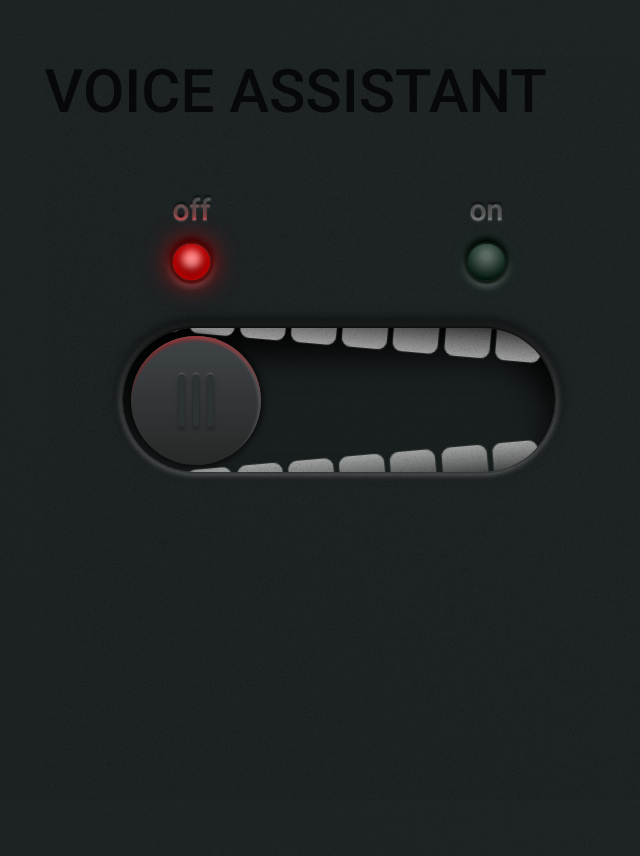
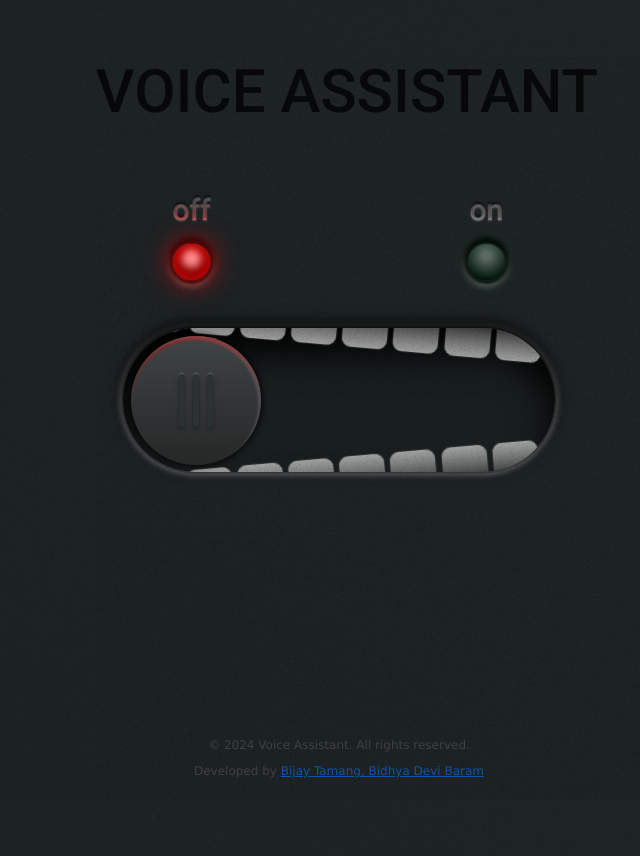
Before and after one commit to bijay91lt/Voice-Assistant, a Flask app: page / in a window 1280 px wide; the page is wider, and only the part inside the window is pictured. Shown: that part, without its empty margins (301-941 px from the left). Run offline with Flask 3, Linux system fonts and the light colour scheme.

Commit message:
Add new feature

```diff
--- a/Murphy_91lt/main.py
+++ b/Murphy_91lt/main.py
@@ -57,7 +57,7 @@ def handle_command(command):
         return va1.lock_window()
     elif "shutdown" in command:
         return va1.shut_down()
-    elif "empty bin" in command:
+    elif "recycle bin" in command:
         return va1.empty_bin()
     elif "sleep" in command:
         return va1.sleep()
--- a/Murphy_91lt/static/style.css
+++ b/Murphy_91lt/static/style.css
@@ -31,7 +31,7 @@ body:before {
   content: "VOICE ASSISTANT";
   font-size: 60px;
   position: absolute;
-  left:27%;
+  left:31%;
   top: 7%;
   width: 100%;
   height: 100%;
@@ -359,3 +359,21 @@ span.light-on:after {
 #btn:checked + label + .lights span.light-off:before {
   --lg: var(--gr);
 }
+footer {
+  text-align: center;
+  color: #404040;
+  font-family: 'Lucida Sans', 'Lucida Sans Regular', 'Lucida Grande', 'Lucida Sans Unicode', Geneva, Verdana, sans-serif;
+  font-size: 12px;
+  margin-top: 10px;
+  position: absolute;
+  bottom: 10px;
+  left: 50%;
+  transform: translateX(-50%);
+  z-index: 999;
+}
+
+footer a {
+  color: #007bff97; /* Set the link color to blue */
+  text-decoration: underline; /* Underline the link */
+  cursor: pointer;
+}
--- a/Murphy_91lt/templates/index.html
+++ b/Murphy_91lt/templates/index.html
@@ -27,6 +27,10 @@
             <span class="light-on"></span>
         </div>
     </div>
+    <footer>
+      <p>&copy; 2024 Voice Assistant. All rights reserved.</p>
+      <p>Developed by <a href="https://github.com/kakeru91lt" target="_blank">Bijay Tamang, Bidhya Devi Baram</a></p>
+    </footer>
     <script>
       document.getElementById('btn').addEventListener('change', function() {
           var isChecked = this.checked;
@@ -71,9 +75,6 @@ document.getElementById('btn').addEventListener('change', function() {
         stopRecording(); // Stop recording when checkbox is unchecked
     }
 });
-
-
-
       function sendCommandToServer(command) {
           fetch('/submit_command', {
               method: 'POST',
@@ -91,6 +92,5 @@ document.getElementById('btn').addEventListener('change', function() {
           });
       }
   </script>
-
 </body>
 </html>
```
